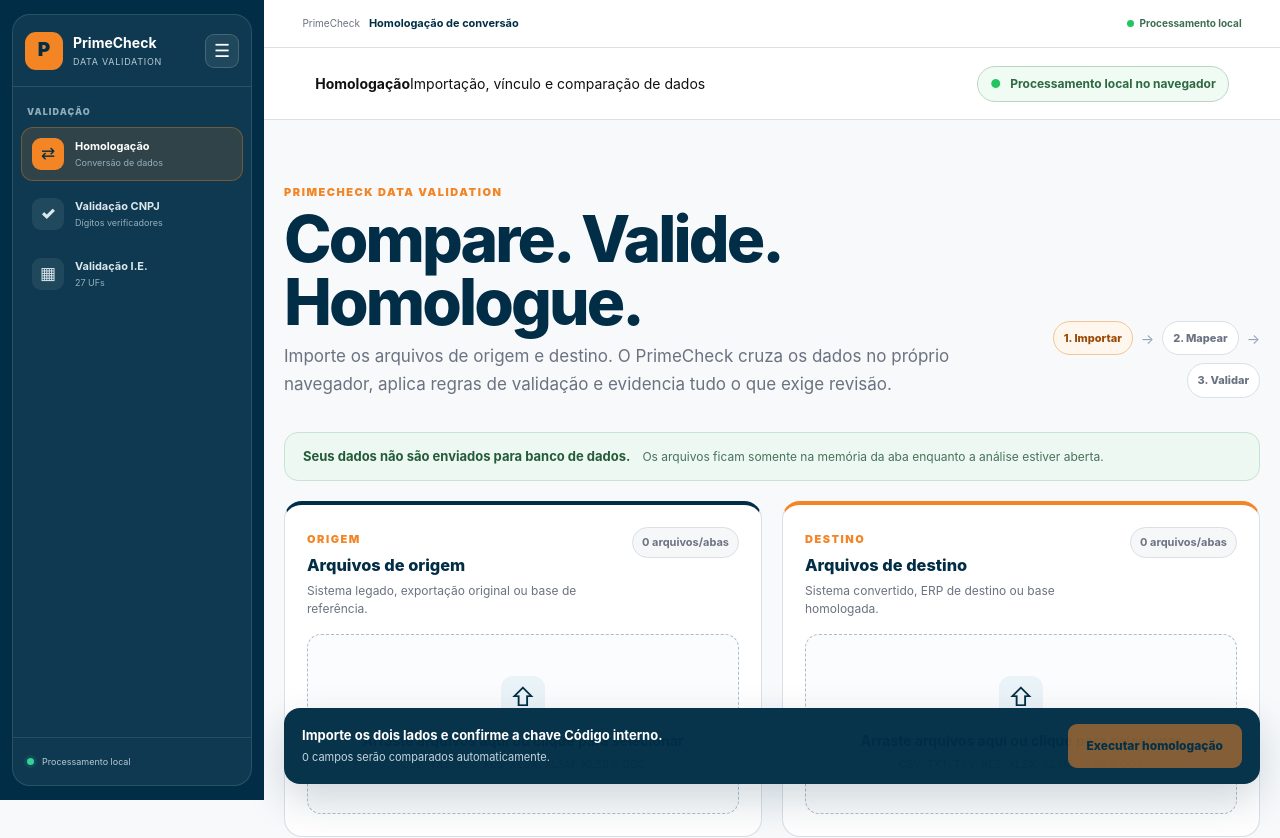
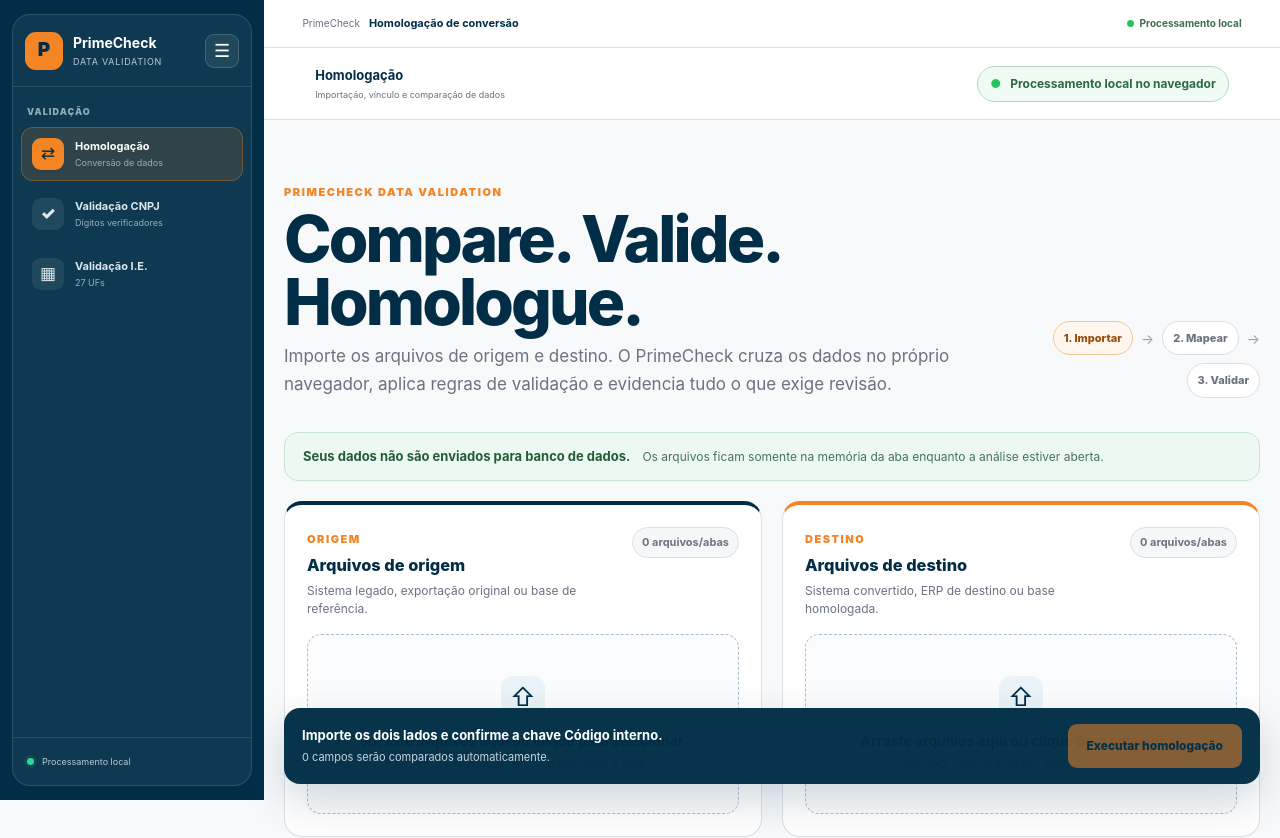
Before and after one commit to marcoantunes171989/PrimeCheck, a React (Vite) app: page / in a window 1280 px wide. Shown: the top 838 px of the page. Built offline with nearby package versions, Linux system fonts and the light colour scheme.

Commit message:
style: finalizar cabeçalho e indicador do perfil local

```diff
--- a/src/styles.css
+++ b/src/styles.css
@@ -663,3 +663,9 @@ table, th, td {
   .validator-form.ie-form { grid-template-columns: 1fr; }
   .workspace-module-bar > div:first-child span { display: none; }
 }
+
+.module-topbar-title strong{display:block;color:var(--primary);font-size:13px}
+.module-topbar-title span{display:block;margin-top:2px;color:var(--muted);font-size:9px}
+.mapping-title-line{display:flex;align-items:center;gap:8px;flex-wrap:wrap}
+.mapping-profile-badge{display:inline-flex;align-items:center;padding:4px 7px;border-radius:999px;background:#eef8f3;color:#2d6a41;font-size:9px;font-weight:800;border:1px solid #c6e4d0}
+.mapping-safe-note{margin-left:auto;color:#8a5a17!important;font-weight:700}
```
